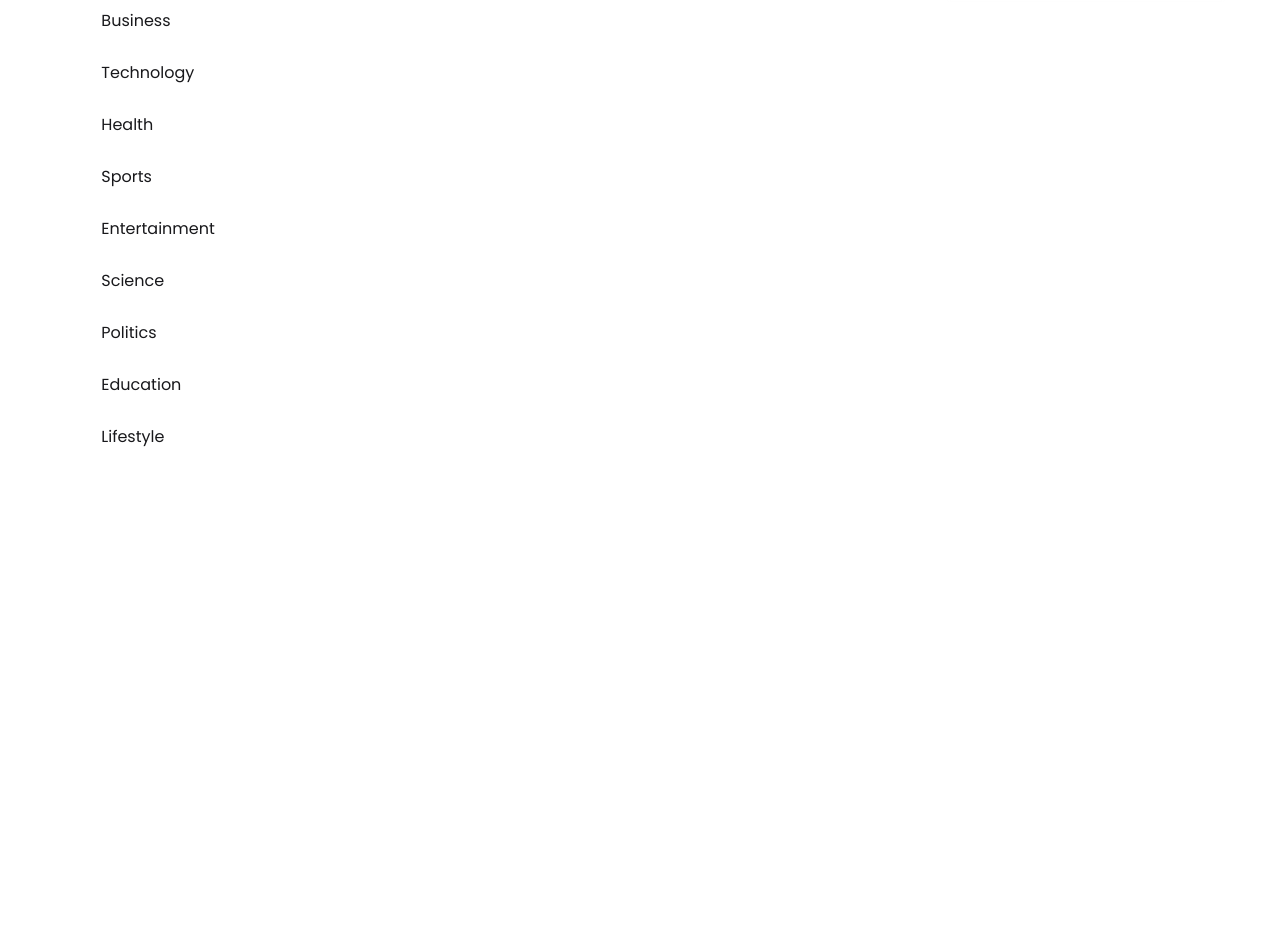
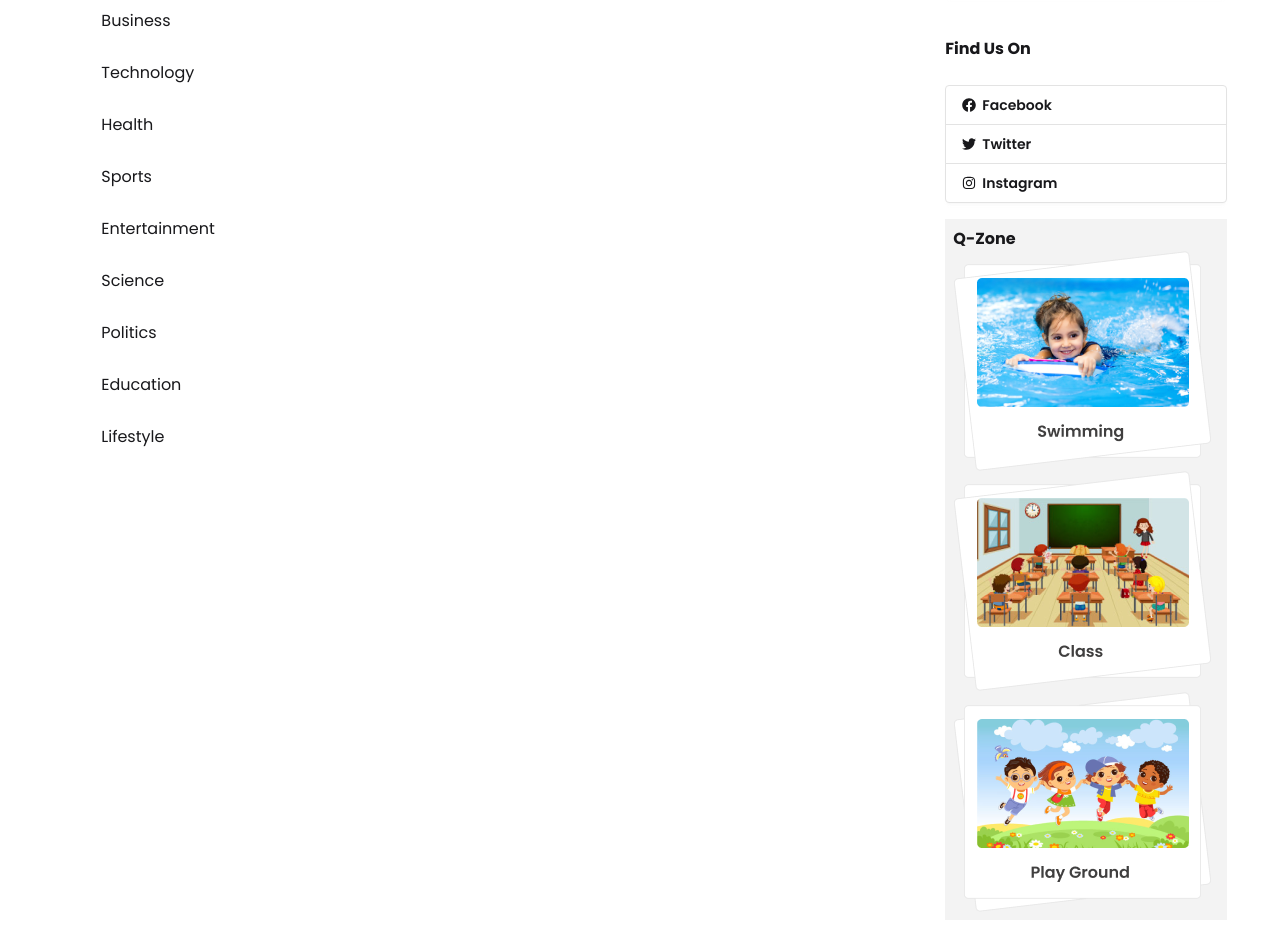
Before and after one commit to Nahidul-Islam78/dragon-news, a React (Vite) app: page / in a window 1280 px wide. Shown: the part 520-1456 px from the top of the page. Before the commit the page ends 985 px from the top, so only its background shows below. Built offline with nearby package versions, Linux system fonts and the light colour scheme.

Commit message:
design Right Nav Section

```diff
--- /dev/null
+++ b/src/component/FindUs.jsx
@@ -0,0 +1,17 @@
+import React from 'react';
+import { FaFacebook, FaInstagram, FaTwitter } from 'react-icons/fa';
+
+const FindUs = () => {
+  return (
+    <div>
+      <p className="font-bold mt-10 mb-6">Find Us On</p>
+      <div className="join join-vertical w-full justify-baseline ">
+        <button className="btn join-item bg-base-100 justify-start"><FaFacebook></FaFacebook> Facebook</button>
+        <button className="btn join-item bg-base-100 justify-start"><FaTwitter></FaTwitter> Twitter</button>
+        <button className="btn join-item bg-base-100 justify-start"><FaInstagram></FaInstagram>Instagram</button>
+      </div>
+    </div>
+  );
+};
+
+export default FindUs;
--- /dev/null
+++ b/src/component/QZone.jsx
@@ -0,0 +1,19 @@
+import React from 'react';
+import Swimming from './../assets/swimming.png'
+import Class from '../assets/class.png'
+import Playground from '../assets/playground.png';
+
+const QZone = () => {
+  return (
+    <div className='bg-base-200 p-2 my-4'>
+      <p className='font-bold'>Q-Zone</p>
+      <div>
+        <img src={Swimming} alt="" />
+        <img src={Class} alt="" />
+        <img src={Playground} alt="" />
+      </div>
+    </div>
+  );
+};
+
+export default QZone;
--- a/src/layout/RightLayout.jsx
+++ b/src/layout/RightLayout.jsx
@@ -1,5 +1,7 @@
 import React from 'react';
 import SocialLogin from '../component/SocialLogin';
+import FindUs from '../component/FindUs';
+import QZone from '../component/Qzone';
 
 const RightLayout = () => {
   return (
@@ -7,6 +9,12 @@ const RightLayout = () => {
       <section className="socialLogin">
         <SocialLogin></SocialLogin>
       </section>
+      <section className="findUs">
+        <FindUs></FindUs>
+      </section>
+      <section className="QZone">
+        <QZone></QZone>
+      </section>
     </div>
 
   );
```
Also changed, not shown: src/component/Category.jsx (+9 -3 lines).
